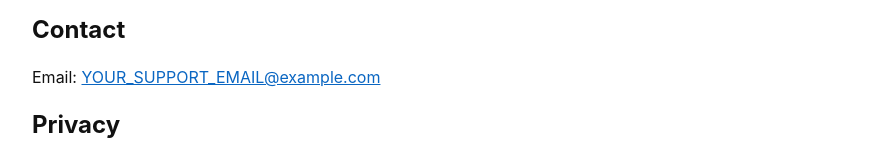
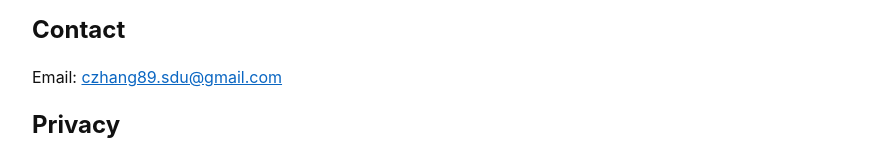
Before and after one commit to Chuanhai/startup, a plain HTML site: page index.html in a window 1280 px wide. Shown: the part 1143-1300 px from the top of the page, without its empty margins (198-1077 px from the left). Drawn offline with Linux system fonts and the light colour scheme.

Commit message:
Update index.html

```diff
--- a/index.html
+++ b/index.html
@@ -43,7 +43,7 @@
   <p>Confirm that the app has permission to add photos in iPhone Settings, then reopen the app and try again. If the issue continues, contact support below.</p>
 
   <h2>Contact</h2>
-  <p>Email: <a href="mailto:YOUR_SUPPORT_EMAIL@example.com">YOUR_SUPPORT_EMAIL@example.com</a></p>
+  <p>Email: <a href="mailto:czhang89.sdu@gmail.com">czhang89.sdu@gmail.com</a></p>
 
   <h2>Privacy</h2>
   <p><a href="privacy.html">Read the Smart Passport Photo Privacy Policy</a></p>
```
